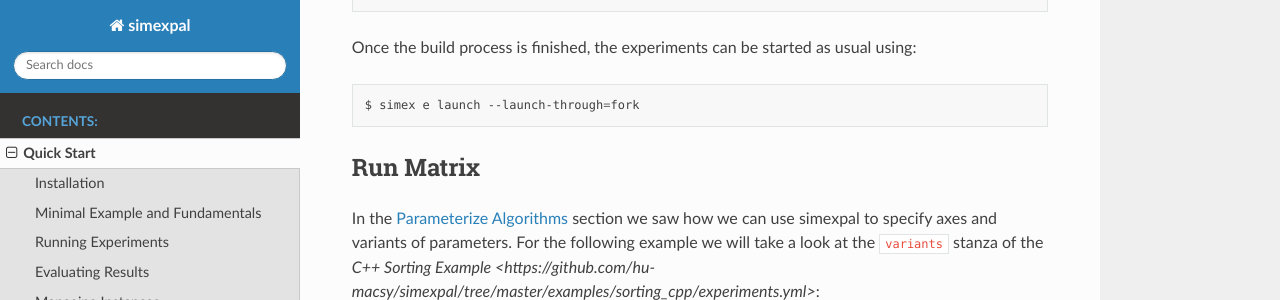
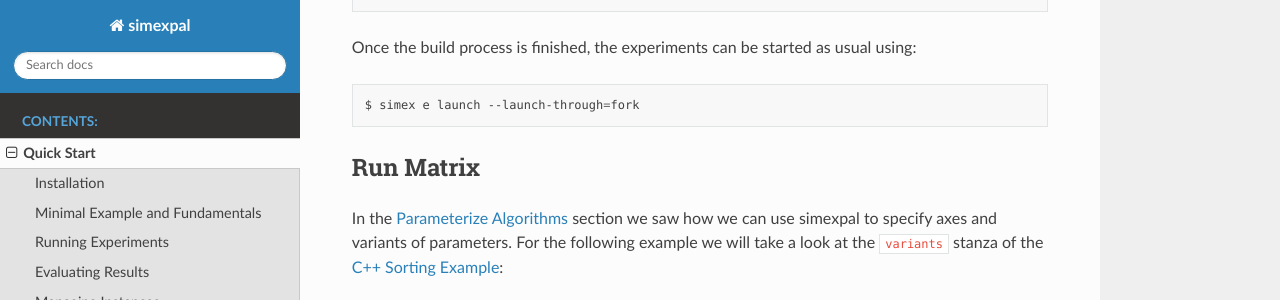
Before and after one commit to hu-macsy/simexpal, a Sphinx documentation site: the page built from docs/quick_start.rst, in a window 1280 px wide and 900 px high, scrolled down 10145 px, cut to the strip 0-300 px from the top of the window. Built offline with Sphinx 7.4.7 and the Read the Docs theme 2.0.0, drawn with Linux system fonts in a browser that asks for light colours.

Commit message:
Fix link.

```diff
--- a/docs/quick_start.rst
+++ b/docs/quick_start.rst
@@ -587,7 +587,7 @@
 In the :ref:`parametersAndVariants` section we saw how we can use simexpal to
 specify axes and variants of parameters. For the following example we will take
 a look at the ``variants`` stanza of the `C++ Sorting Example
-<https://github.com/hu-macsy/simexpal/tree/master/examples/sorting_cpp/experiments.yml>`:
+<https://github.com/hu-macsy/simexpal/tree/master/examples/sorting_cpp/experiments.yml>`_:
 
 .. literalinclude:: ../examples/sorting_cpp/experiments.yml
    :emphasize-lines: 43
```
